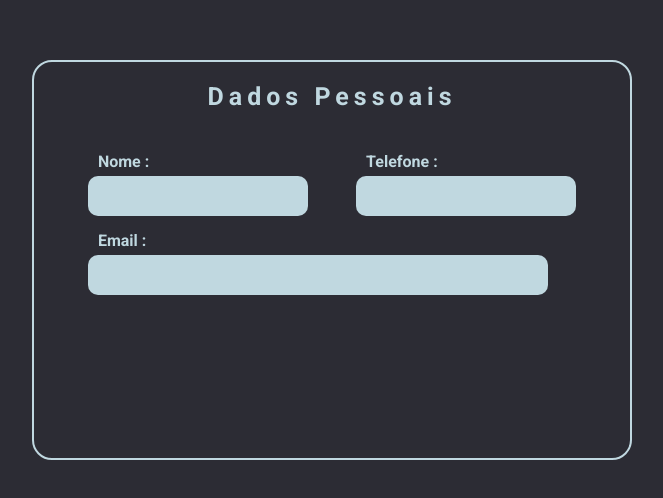
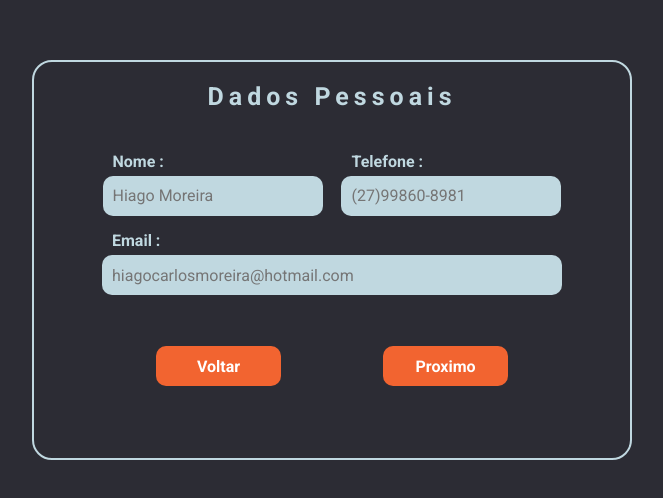
Before and after one commit to HiagoScierry/morestickers, a React (Create React App) app: page /stick in a window 1280 px wide. Shown: the part 140-638 px from the top of the page, without its empty margins (388-1051 px from the left). Built offline with nearby package versions, Linux system fonts and the light colour scheme.

Commit message:
finish form

```diff
--- a/package.json
+++ b/package.json
@@ -12,9 +12,11 @@
     "@types/react": "^17.0.0",
     "@types/react-dom": "^17.0.0",
     "axios": "^0.21.1",
+    "cep-promise": "^4.1.0",
     "react": "^17.0.2",
     "react-dom": "^17.0.2",
     "react-icons": "^4.2.0",
+    "react-input-mask": "^2.0.4",
     "react-router-dom": "^5.2.0",
     "react-scripts": "4.0.3",
     "styled-components": "^5.2.3",
@@ -47,6 +49,7 @@
   },
   "devDependencies": {
     "@types/react-icons": "^3.0.0",
+    "@types/react-input-mask": "^3.0.0",
     "@types/react-router-dom": "^5.1.7",
     "@types/styled-components": "^5.1.9"
   }
--- a/src/Components/Button/index.tsx
+++ b/src/Components/Button/index.tsx
@@ -1,12 +1,13 @@
 import React from "react";
 import { Container } from "./styles";
 
-interface ButtonProps {
+type ButtonProps = {
   text: string;
+  onClick: () => void;
 }
 
-const Button: React.FC<ButtonProps> = ({ text }) => {
-  return <Container>{text}</Container>;
+const Button: React.FC<ButtonProps> = ({ text, onClick = () => {} }) => {
+  return <Container onClick={onClick}>{text}</Container>;
 };
 
 export default Button;
--- a/src/Pages/GetStick/index.tsx
+++ b/src/Pages/GetStick/index.tsx
@@ -1,4 +1,6 @@
-import React from "react";
+import React, { useEffect, useState } from "react";
+import { Link } from "react-router-dom";
+import cep from "cep-promise";
 
 import {
   Container,
@@ -14,57 +16,276 @@ import {
   CEP,
   InputThree,
   Streets,
+  Complement,
+  AlignButton,
 } from "./styles";
 
+import { Button } from "../../Components";
+import axios from "axios";
+
 const GetStick: React.FC = () => {
+  const [steps, setSteps] = useState<number>(0);
+
+  const [name, setName] = useState<string>("");
+  const [email, setEmail] = useState<string>("");
+  const [phone, setPhone] = useState<string>("");
+  const [addressZip, setAddressZip] = useState<string>("");
+  const [addressStreet, setAddressStreet] = useState<string>("");
+  const [addressNumber, setAddressNumber] = useState<string>("");
+  const [addressComplement, setAddressComplement] = useState<string>("");
+  const [addressDistrict, setAddressDistrict] = useState<string>("");
+  const [addressCity, setAddressCity] = useState<string>("");
+  const [addressState, setAddressState] = useState<string>("");
+
+  const [editState, setEditState] = useState<Boolean>(true);
+  const [editCity, setEditCity] = useState<Boolean>(true);
+  const [editDistrict, setEditDistrict] = useState<Boolean>(true);
+  const [editStreet, setEditStreet] = useState<Boolean>(true);
+
+  const getCep = async (value: string) => {
+    try {
+      const data = await cep(value + "0");
+      setAddressState(data.state);
+      setAddressCity(data.city);
+      setAddressDistrict(data.neighborhood);
+      setAddressStreet(data.street);
+
+      if (!data.state) {
+        setEditState(false);
+      } else {
+        setEditState(true);
+      }
+
+      if (!data.city) {
+        setEditCity(false);
+      } else {
+        setEditCity(true);
+      }
+
+      if (!data.neighborhood) {
+        setEditDistrict(false);
+      } else {
+        setEditDistrict(true);
+      }
+
+      if (!data.street) {
+        setEditStreet(false);
+      } else {
+        setEditStreet(true);
+      }
+    } catch (error) {}
+  };
+
+  const send = async () => {
+    try {
+      if (
+        name &&
+        email &&
+        phone &&
+        addressZip &&
+        addressStreet &&
+        addressNumber &&
+        addressComplement &&
+        addressDistrict &&
+        addressCity &&
+        addressState
+      ) {
+        const data = {
+          name,
+          email,
+          phone,
+          addressZip,
+          addressStreet,
+          addressNumber,
+          addressComplement,
+          addressDistrict,
+          addressCity,
+          addressState,
+        };
+
+        const response = await axios.post(
+          "https://simple-api-selection.herokuapp.com/submit/",
+          data
+        );
+
+        if (response.status === 200) {
+          alert("Seus Adesivos chegaram em breve !!!");
+        }
+      } else {
+        alert("Existem Campos Não preenchidos");
+      }
+    } catch (error) {
+      alert("Ops , houve um erro tente novamente mais tarde");
+    }
+  };
+
   return (
     <Container>
       <Box>
+        {steps === 0 ? (
+          <>
             <Title>Dados Pessoais</Title>
             <Form>
               <Name>
                 <Item>
                   <Label>Nome :</Label>
-              <InputMiddle />
+                  <InputMiddle
+                    aria-required={true}
+                    mask=""
+                    placeholder="Hiago Moreira"
+                    value={name}
+                    onChange={(e) => setName(e.target.value)}
+                    type="text"
+                  />
                 </Item>
                 <Item>
                   <Label>Telefone :</Label>
-              <InputMiddle />
+                  <InputMiddle
+                    placeholder="(27)99860-8981"
+                    mask="(99)99999-9999"
+                    value={phone}
+                    aria-required={true}
+                    onChange={(e) => setPhone(e.target.value)}
+                  />
                 </Item>
               </Name>
               <Contacts>
+                <Item>
                   <Label>Email :</Label>
-            <Input />
+                  <Input
+                    placeholder="hiagocarlosmoreira@hotmail.com"
+                    mask=""
+                    value={email}
+                    aria-required={true}
+                    onChange={(e) => setEmail(e.target.value)}
+                  />
+                </Item>
               </Contacts>
             </Form>
+          </>
+        ) : (
+          <></>
+        )}
 
-        {/* <Title>Endereço</Title>
+        {steps === 1 ? (
+          <>
+            <Title>Endereço</Title>
             <Form>
               <CEP>
                 <Item>
                   <Label>CEP :</Label>
-              <InputThree />
+                  <InputThree
+                    mask="99999-999"
+                    required
+                    placeholder="29500-000"
+                    aria-required={true}
+                    value={addressZip}
+                    onChange={(e) => {
+                      if (e.target.value.length >= 7) {
+                        setAddressZip(e.target.value);
+                        getCep(e.target.value);
+                      } else {
+                        setAddressZip(e.target.value);
+                      }
+                    }}
+                  />
                 </Item>
                 <Item>
                   <Label>Estado :</Label>
-              <InputThree />
+                  <InputThree
+                    placeholder="ES"
+                    mask=""
+                    disabled={editState ? true : false}
+                    aria-required={true}
+                    value={addressState}
+                    onChange={(e) => setAddressState(e.target.value)}
+                  />
                 </Item>
                 <Item>
                   <Label>Cidade :</Label>
-              <InputThree />
+                  <InputThree
+                    placeholder="Alegre"
+                    disabled={editCity ? true : false}
+                    mask=""
+                    aria-required={true}
+                    value={addressCity}
+                    onChange={(e) => setAddressCity(e.target.value)}
+                  />
                 </Item>
               </CEP>
               <Streets>
                 <Item>
-              <Label>Rua :</Label>
-              <InputMiddle />
+                  <Label>Bairro :</Label>
+                  <InputMiddle
+                    mask=""
+                    disabled={editDistrict ? true : false}
+                    aria-required={true}
+                    placeholder="COAB"
+                    value={addressDistrict}
+                    onChange={(e) => setAddressDistrict(e.target.value)}
+                  />
                 </Item>
                 <Item>
-              <Label>Telefone :</Label>
-              <InputMiddle />
+                  <Label>Rua :</Label>
+                  <InputMiddle
+                    mask=""
+                    disabled={editStreet ? true : false}
+                    aria-required={true}
+                    placeholder="Av. dos Estados"
+                    value={addressStreet}
+                    onChange={(e) => setAddressStreet(e.target.value)}
+                  />
                 </Item>
               </Streets>
-        </Form> */}
+              <Complement>
+                <Item>
+                  <Label>Numero :</Label>
+                  <InputMiddle
+                    aria-required={true}
+                    mask=""
+                    placeholder="123"
+                    value={addressNumber}
+                    onChange={(e) => setAddressNumber(e.target.value)}
+                  />
+                </Item>
+                <Item>
+                  <Label>Complemento :</Label>
+                  <InputMiddle
+                    aria-required={true}
+                    mask=""
+                    placeholder="Proximo a ..."
+                    value={addressComplement}
+                    onChange={(e) => setAddressComplement(e.target.value)}
+                  />
+                </Item>
+              </Complement>
+            </Form>
+          </>
+        ) : (
+          <></>
+        )}
+
+        <AlignButton>
+          {steps === 0 ? (
+            <Link to="/">
+              <Button text="Voltar" onClick={() => {}} />
+            </Link>
+          ) : (
+            <Button
+              text="Voltar"
+              onClick={() => setSteps((prev) => prev - 1)}
+            />
+          )}
+
+          {steps === 0 ? (
+            <Button
+              text="Proximo"
+              onClick={() => setSteps((prev) => prev + 1)}
+            />
+          ) : (
+            <Button text="Enviar" onClick={() => send()} />
+          )}
+        </AlignButton>
       </Box>
     </Container>
   );
--- a/src/Pages/GetStick/styles.ts
+++ b/src/Pages/GetStick/styles.ts
@@ -1,4 +1,5 @@
 import styled from "styled-components";
+import InputMask from "react-input-mask";
 import { Theme } from "../../Styles";
 import { pxToRem } from "../../Utils";
 
@@ -18,7 +19,7 @@ export const Box = styled.div`
 
   display: flex;
   flex-direction: column;
-  justify-content: flex-start;
+  justify-content: center;
   align-items: center;
 
   border: ${pxToRem(2)} solid ${Theme.primary.main};
@@ -35,10 +36,15 @@ export const Form = styled.div`
   width: 95%;
   height: ${pxToRem(400)};
   padding: ${pxToRem(20)};
+
+  display: flex;
+  flex-direction: column;
+  align-items: center;
+  justify-content: flex-start;
 `;
 
 export const Name = styled.div`
-  width: 100%;
+  width: 94%;
   height: ${pxToRem(50)};
 
   margin-bottom: ${pxToRem(20)};
@@ -48,7 +54,7 @@ export const Name = styled.div`
   align-items: center;
 `;
 
-export const InputMiddle = styled.input`
+export const InputMiddle = styled(InputMask)`
   background-color: ${Theme.primary.main};
   color: ${Theme.primary.text};
 
@@ -71,8 +77,7 @@ export const Item = styled.div`
   flex-direction: column;
   justify-content: center;
   align-items: flex-start;
-
-  `;
+`;
 
 export const Label = styled.div`
   padding-left: ${pxToRem(10)};
@@ -80,7 +85,7 @@ export const Label = styled.div`
   font-weight: 600;
 `;
 
-export const Input = styled.input`
+export const Input = styled(InputMask)`
   background-color: ${Theme.primary.main};
   color: ${Theme.primary.text};
 
@@ -98,7 +103,7 @@ export const Input = styled.input`
 `;
 
 export const CEP = styled.div`
-  width: 100%;
+  width: 94%;
   height: ${pxToRem(50)};
 
   margin-bottom: ${pxToRem(25)};
@@ -108,7 +113,7 @@ export const CEP = styled.div`
   align-items: center;
 `;
 
-export const InputThree = styled.input`
+export const InputThree = styled(InputMask)`
   background-color: ${Theme.primary.main};
   color: ${Theme.primary.text};
 
@@ -126,7 +131,7 @@ export const InputThree = styled.input`
 `;
 
 export const Streets = styled.div`
-  width: 100%;
+  width: 94%;
   height: ${pxToRem(50)};
 
   margin-bottom: ${pxToRem(20)};
@@ -135,3 +140,23 @@ export const Streets = styled.div`
   justify-content: space-between;
   align-items: center;
 `;
+
+export const Complement = styled.div`
+  width: 94%;
+  height: ${pxToRem(50)};
+
+  margin-bottom: ${pxToRem(20)};
+
+  display: flex;
+  justify-content: space-between;
+  align-items: center;
+`;
+
+export const AlignButton = styled.div`
+  width: 100%;
+  height: ${pxToRem(200)};
+
+  display: flex;
+  align-items: flex-start;
+  justify-content: space-evenly;
+`;
--- a/src/Pages/Home/index.tsx
+++ b/src/Pages/Home/index.tsx
@@ -15,7 +15,7 @@ const Home: React.FC = () => {
           Faça seu cadastro e receba o primeiro pacote em 3 dias !!!
         </Subtitle>
         <Link to="/stick">
-          <Button text="Manda !" />
+          <Button text="Manda !" onClick={() => {}} />
         </Link>
       </Box>
     </Container>
```
Also changed, not shown: 1 other file (tests, documents, lock files or other folders). Lines whose indentation alone changed are shown as unchanged.
